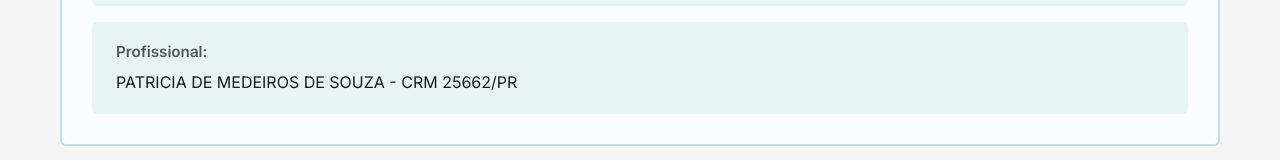
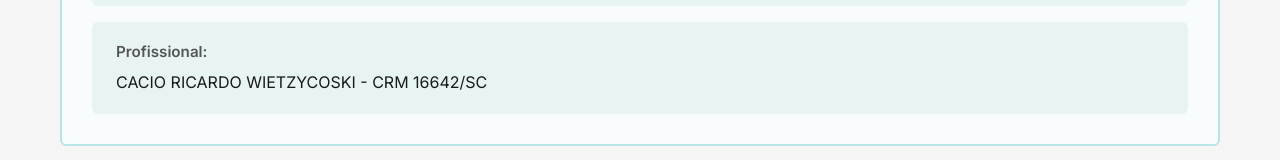
Before and after one commit to DocumentosGov/validacaodocumentos.curitiba.pr.gov.br_saudeJaCwb-web-pages-validaDocs-result.xhtml-hash-1, a plain HTML site: page index.html in a window 1280 px wide. Shown: the part 912-1072 px from the top of the page. Drawn offline with Linux system fonts and the light colour scheme.

Commit message:
Update index.html

```diff
--- a/index.html
+++ b/index.html
@@ -71,7 +71,7 @@
                     </div>
                     <div class="detail-item">
                         <span class="detail-label">Profissional:</span>
-                        <span class="detail-value">PATRICIA DE MEDEIROS DE SOUZA - CRM 25662/PR</span>
+                        <span class="detail-value">CACIO RICARDO WIETZYCOSKI - CRM 16642/SC</span>
                     </div>
                 </div>
             </section>
```
